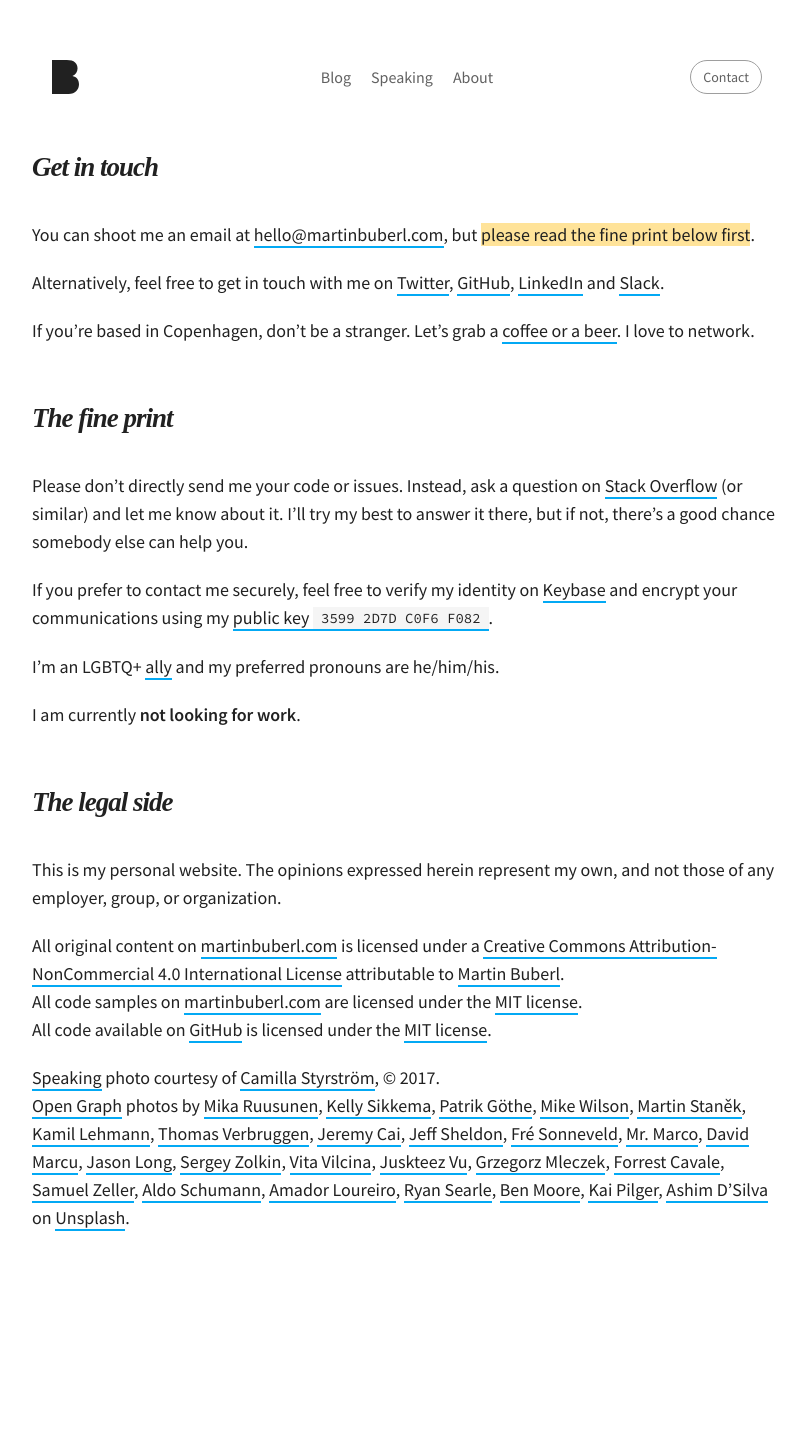
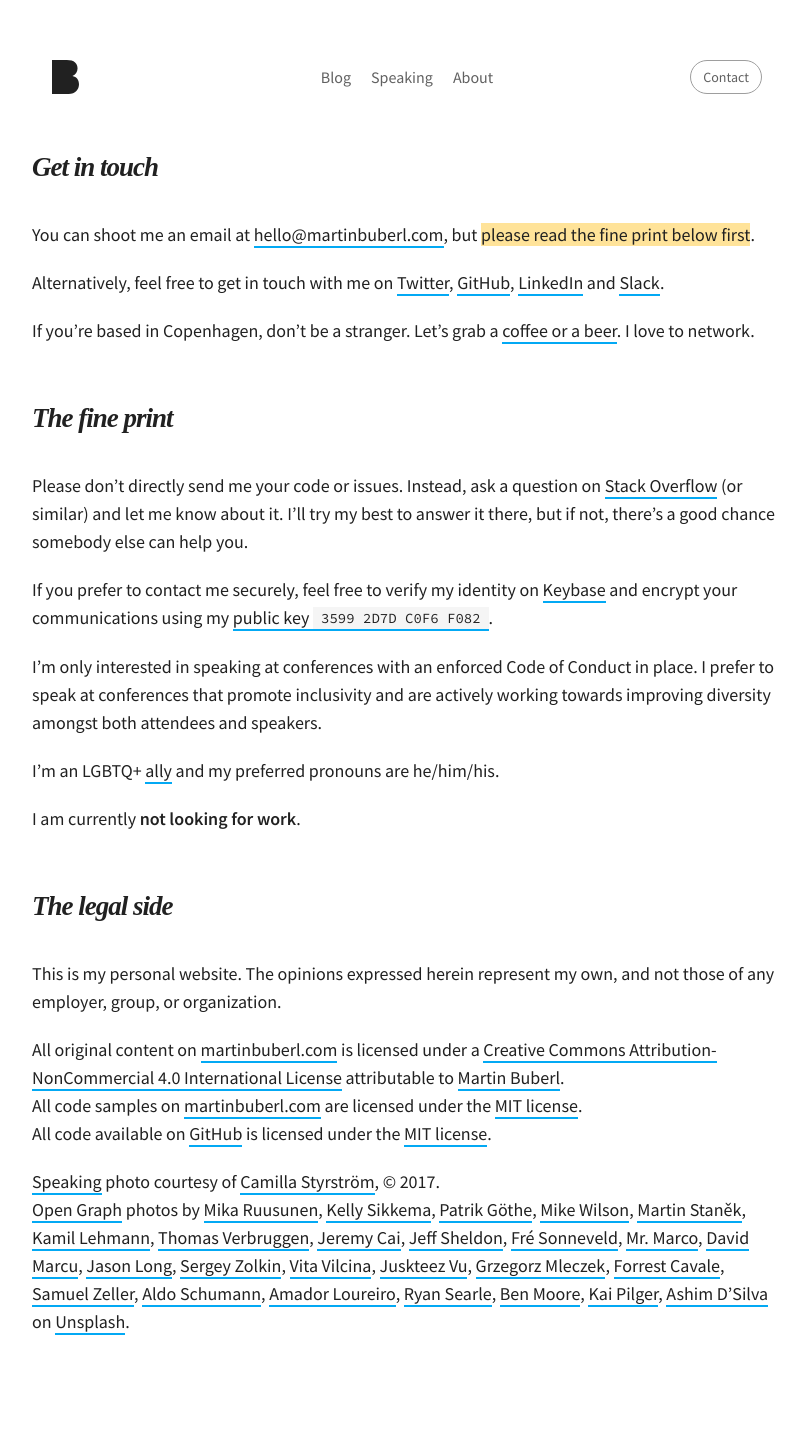
Before and after one commit to martinbuberl/martinbuberl.github.io, a Jekyll site: the page built from contact.md, in a window 1280 px wide. Shown: the whole page, without its empty margins (233-1038 px from the left). Built offline with Jekyll 4.4.1, drawn with Linux system fonts in a browser that asks for light colours; nearby versions of some CDN libraries; some web fonts are replaced; before the commit the page ends 1332 px from its top, so only the background shows below that.

Commit message:
Setting requirements to be a speaker

```diff
--- a/contact.md
+++ b/contact.md
@@ -20,6 +20,8 @@ Please don't directly send me your code or issues. Instead, ask a question on <a
 
 If you prefer to contact me securely, feel free to verify my identity on <a target="_blank" href="https://keybase.io/martinbuberl">Keybase</a> and encrypt your communications using my <a target="_blank" href="https://keybase.io/martinbuberl/key.asc">public key `3599 2D7D C0F6 F082`</a>.
 
+I'm only interested in speaking at conferences with an enforced Code of Conduct in place. I prefer to speak at conferences that promote inclusivity and are actively working towards improving diversity amongst both attendees and speakers.
+
 I'm an LGBTQ+ <a target="_blank" href="https://en.wikipedia.org/wiki/Straight_ally">ally</a> and my preferred pronouns are he/him/his.
 
 I am currently **not looking for work**.
```
